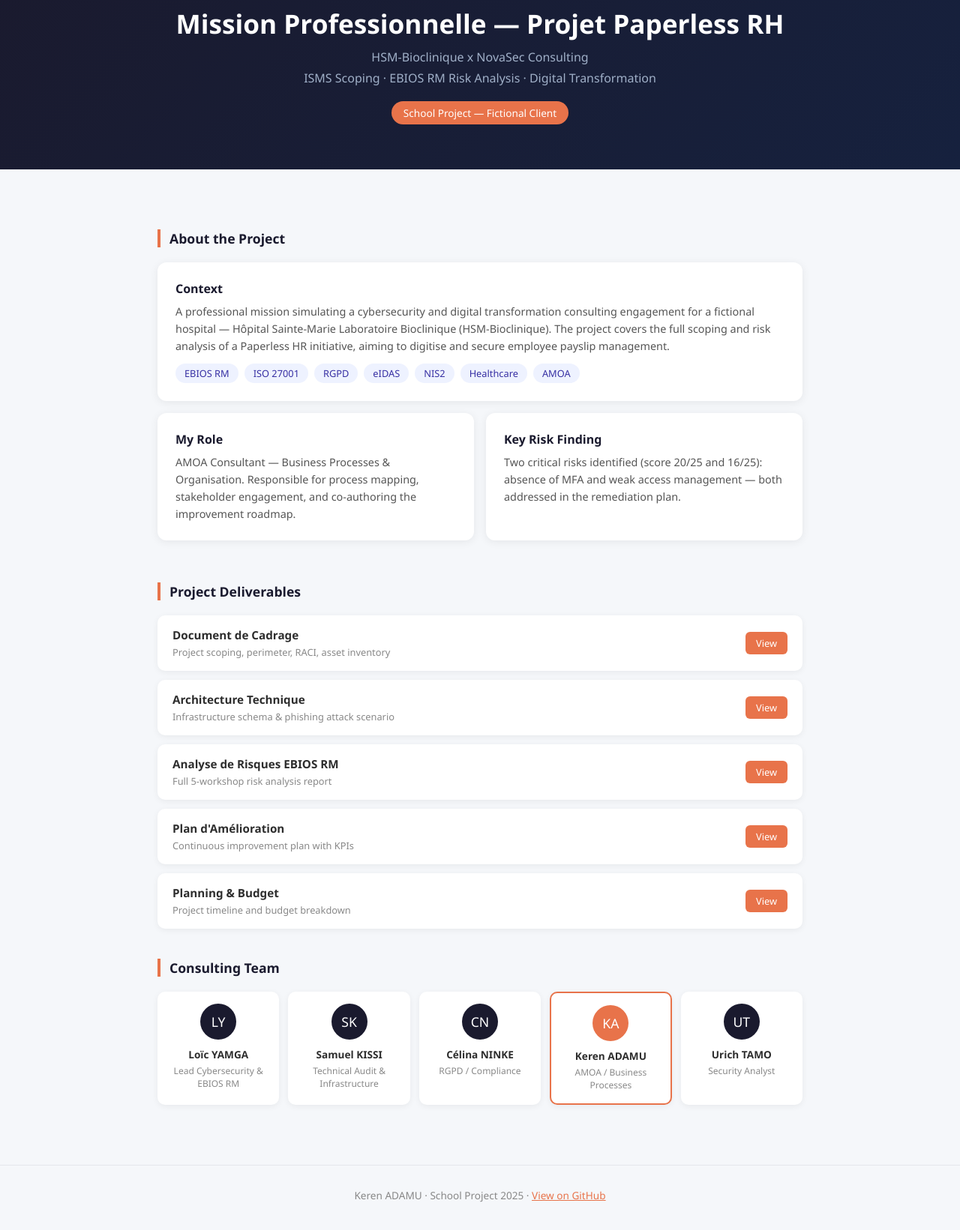
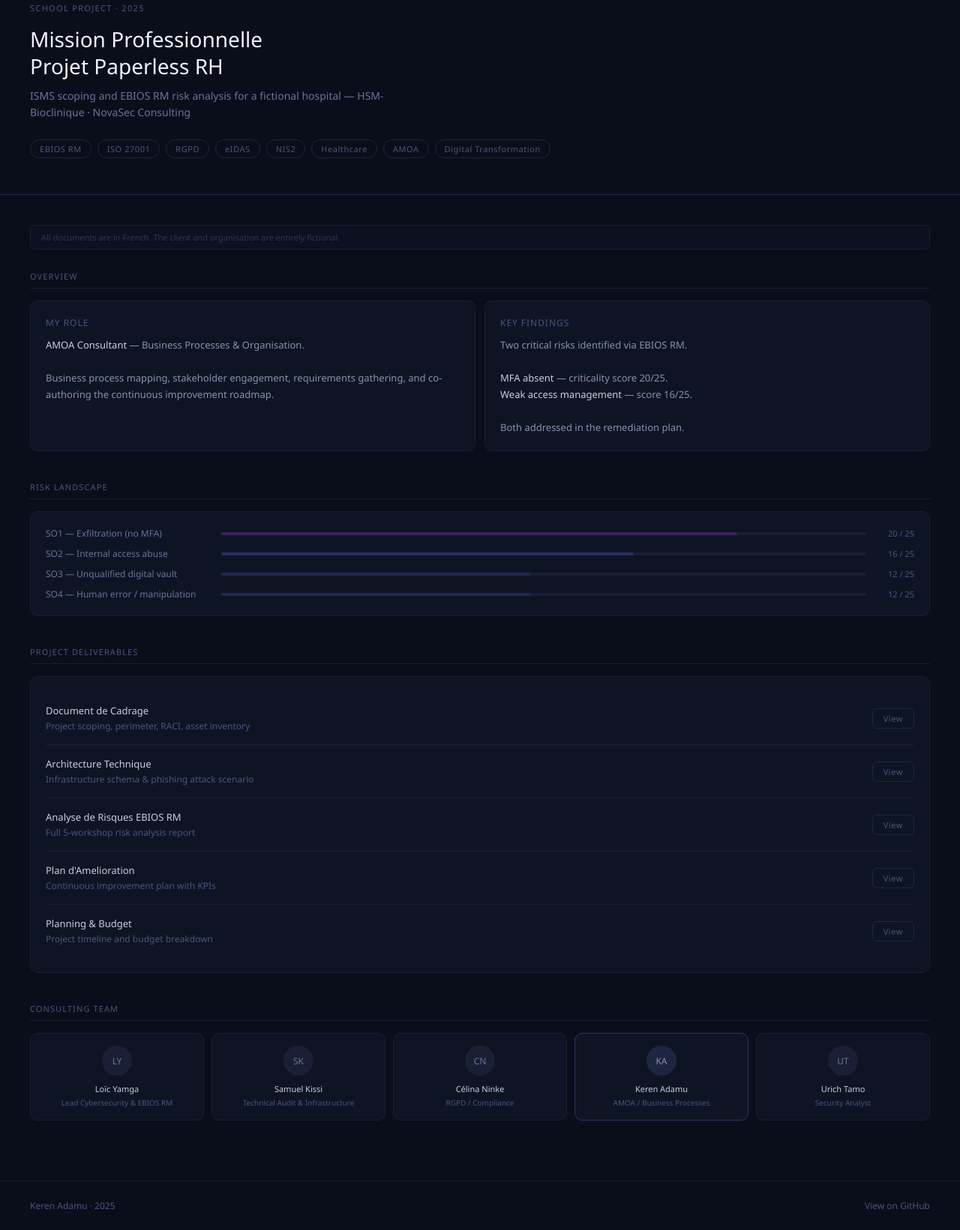
Before and after one commit to kerenadamu2020-del/Mission-Professionnelle-HSM-NovaSec, a plain HTML site: page index.html in a window 1280 px wide. Shown: the part 53-1694 px from the top of the page at 75% size. Drawn offline with Linux system fonts and the light colour scheme.

Commit message:
Update index.html

```diff
--- a/index.html
+++ b/index.html
@@ -3,187 +3,152 @@
 <head>
   <meta charset="UTF-8" />
   <meta name="viewport" content="width=device-width, initial-scale=1.0"/>
-  <title>Mission Professionnelle — Keren ADAMU</title>
+  <title>Mission Professionnelle — Keren Adamu</title>
   <style>
-    * { margin: 0; padding: 0; box-sizing: border-box; }
-    body { font-family: 'Segoe UI', sans-serif; background: #f5f7fa; color: #2d2d2d; }
-    header {
-      background: linear-gradient(135deg, #1a1a2e, #16213e);
-      color: white; text-align: center; padding: 60px 20px;
-    }
-    header h1 { font-size: 2.2rem; margin-bottom: 10px; }
-    header p { font-size: 1rem; color: #a0b0c8; margin-bottom: 6px; }
-    .badge {
-      display: inline-block; background: #e8734a; color: white;
-      padding: 6px 16px; border-radius: 20px; font-size: 0.85rem; margin-top: 14px;
-    }
-    .container { max-width: 900px; margin: 0 auto; padding: 40px 20px; }
-    .section-title {
-      font-size: 1.1rem; font-weight: 600; color: #1a1a2e;
-      border-left: 4px solid #e8734a; padding-left: 12px;
-      margin: 40px 0 20px;
-    }
-    .card {
-      background: white; border-radius: 12px; padding: 24px;
-      box-shadow: 0 2px 12px rgba(0,0,0,0.07); margin-bottom: 16px;
-    }
-    .card h3 { font-size: 1rem; color: #1a1a2e; margin-bottom: 8px; }
-    .card p { font-size: 0.9rem; color: #555; line-height: 1.6; }
-    .tags { display: flex; flex-wrap: wrap; gap: 8px; margin-top: 12px; }
-    .tag {
-      background: #eef2ff; color: #3730a3;
-      padding: 4px 12px; border-radius: 20px; font-size: 0.8rem;
-    }
-    .grid { display: grid; grid-template-columns: 1fr 1fr; gap: 16px; }
-    @media(max-width:600px){ .grid { grid-template-columns: 1fr; } }
-    .doc-link {
-      display: flex; align-items: center; justify-content: space-between;
-      background: white; border-radius: 10px; padding: 16px 20px;
-      box-shadow: 0 2px 8px rgba(0,0,0,0.06); margin-bottom: 12px;
-      text-decoration: none; color: #2d2d2d;
-      transition: transform 0.2s, box-shadow 0.2s;
-    }
-    .doc-link:hover { transform: translateY(-2px); box-shadow: 0 4px 16px rgba(0,0,0,0.1); }
-    .doc-info { flex: 1; }
-    .doc-info h4 { font-size: 0.95rem; margin-bottom: 4px; }
-    .doc-info p { font-size: 0.8rem; color: #888; }
-    .doc-btn {
-      background: #e8734a; color: white; padding: 6px 14px;
-      border-radius: 6px; font-size: 0.8rem;
-    }
-    .team-grid { display: grid; grid-template-columns: repeat(auto-fit, minmax(160px, 1fr)); gap: 12px; }
-    .team-card {
-      background: white; border-radius: 10px; padding: 16px;
-      text-align: center; box-shadow: 0 2px 8px rgba(0,0,0,0.06);
-    }
-    .team-card .avatar {
-      width: 48px; height: 48px; border-radius: 50%;
-      background: #1a1a2e; color: white; font-size: 1.1rem;
-      display: flex; align-items: center; justify-content: center;
-      margin: 0 auto 10px;
-    }
-    .team-card.highlight { border: 2px solid #e8734a; }
-    .team-card h4 { font-size: 0.85rem; font-weight: 600; }
-    .team-card p { font-size: 0.75rem; color: #888; margin-top: 4px; }
-    footer {
-      text-align: center; padding: 30px; color: #888; font-size: 0.85rem;
-      border-top: 1px solid #e5e7eb; margin-top: 40px;
-    }
+    *{margin:0;padding:0;box-sizing:border-box}
+    body{font-family:'Segoe UI',sans-serif;background:#0a0e1a;color:#e8eaf0}
+    .hero{background:#0a0e1a;border-bottom:0.5px solid #1e2540;padding:56px 40px 48px}
+    .hero-label{font-size:11px;letter-spacing:0.12em;color:#4a5580;text-transform:uppercase;margin-bottom:16px}
+    .hero-title{font-size:28px;font-weight:500;color:#f0f2ff;line-height:1.3;margin-bottom:10px}
+    .hero-sub{font-size:14px;color:#6b7299;line-height:1.6;max-width:520px}
+    .hero-tags{display:flex;flex-wrap:wrap;gap:8px;margin-top:24px}
+    .htag{font-size:11px;color:#4a5580;border:0.5px solid #1e2540;padding:4px 12px;border-radius:20px;letter-spacing:0.05em}
+    .main{padding:40px}
+    .block-label{font-size:11px;letter-spacing:0.1em;color:#4a5580;text-transform:uppercase;margin-bottom:16px;padding-bottom:8px;border-bottom:0.5px solid #1a1f35}
+    .two-col{display:grid;grid-template-columns:1fr 1fr;gap:12px;margin-bottom:40px}
+    .card{background:#0f1425;border:0.5px solid #1a1f35;border-radius:10px;padding:20px}
+    .card-title{font-size:12px;color:#4a5580;text-transform:uppercase;letter-spacing:0.08em;margin-bottom:10px}
+    .card-body{font-size:13px;color:#8890b0;line-height:1.7}
+    .card-body strong{color:#c8ccdf;font-weight:500}
+    .doc-row{display:flex;align-items:center;justify-content:space-between;padding:16px 0;border-bottom:0.5px solid #1a1f35}
+    .doc-row:last-child{border-bottom:none}
+    .doc-name{font-size:13px;color:#c8ccdf;font-weight:500;margin-bottom:3px}
+    .doc-desc{font-size:12px;color:#4a5580}
+    .doc-btn{font-size:11px;color:#4a5580;border:0.5px solid #1e2540;padding:5px 14px;border-radius:6px;text-decoration:none;letter-spacing:0.05em}
+    .doc-btn:hover{color:#8890b0;border-color:#2e3560}
+    .team-grid{display:grid;grid-template-columns:repeat(5,1fr);gap:10px;margin-bottom:40px}
+    @media(max-width:600px){.team-grid{grid-template-columns:repeat(2,1fr)}.two-col{grid-template-columns:1fr}}
+    .tm{background:#0f1425;border:0.5px solid #1a1f35;border-radius:10px;padding:16px 12px;text-align:center}
+    .tm.me{border-color:#2e3560}
+    .av{width:40px;height:40px;border-radius:50%;background:#1a1f35;display:flex;align-items:center;justify-content:center;font-size:12px;font-weight:500;color:#6b7299;margin:0 auto 10px}
+    .av.me{background:#1e2540;color:#8890b0}
+    .tm-name{font-size:11px;color:#c8ccdf;font-weight:500;margin-bottom:4px}
+    .tm-role{font-size:10px;color:#4a5580;line-height:1.4}
+    .risk-row{display:flex;align-items:center;gap:14px;margin-bottom:10px}
+    .risk-label{font-size:12px;color:#6b7299;width:220px;flex-shrink:0}
+    .risk-bar{flex:1;height:4px;background:#1a1f35;border-radius:2px;overflow:hidden}
+    .risk-fill{height:100%;border-radius:2px}
+    .risk-score{font-size:11px;color:#4a5580;width:50px;text-align:right}
+    .footer{padding:24px 40px;border-top:0.5px solid #1a1f35;font-size:12px;color:#4a5580;display:flex;justify-content:space-between;align-items:center}
+    .footer a{color:#4a5580;text-decoration:none}
+    .note{font-size:11px;color:#2e3560;background:#0d1020;border:0.5px solid #1a1f35;border-radius:6px;padding:8px 14px;margin-bottom:28px}
   </style>
 </head>
 <body>
 
-<header>
-  <h1>Mission Professionnelle — Projet Paperless RH</h1>
-  <p>HSM-Bioclinique x NovaSec Consulting</p>
-  <p>ISMS Scoping · EBIOS RM Risk Analysis · Digital Transformation</p>
-  <span class="badge">School Project — Fictional Client</span>
-</header>
+<div class="hero">
+  <div class="hero-label">School Project · 2025</div>
+  <div class="hero-title">Mission Professionnelle<br>Projet Paperless RH</div>
+  <div class="hero-sub">ISMS scoping and EBIOS RM risk analysis for a fictional hospital — HSM-Bioclinique · NovaSec Consulting</div>
+  <div class="hero-tags">
+    <span class="htag">EBIOS RM</span>
+    <span class="htag">ISO 27001</span>
+    <span class="htag">RGPD</span>
+    <span class="htag">eIDAS</span>
+    <span class="htag">NIS2</span>
+    <span class="htag">Healthcare</span>
+    <span class="htag">AMOA</span>
+    <span class="htag">Digital Transformation</span>
+  </div>
+</div>
 
-<div class="container">
+<div class="main">
 
-  <div class="section-title">About the Project</div>
-  <div class="card">
-    <h3>Context</h3>
-    <p>A professional mission simulating a cybersecurity and digital transformation consulting engagement for a fictional hospital — Hôpital Sainte-Marie Laboratoire Bioclinique (HSM-Bioclinique). The project covers the full scoping and risk analysis of a Paperless HR initiative, aiming to digitise and secure employee payslip management.</p>
-    <div class="tags">
-      <span class="tag">EBIOS RM</span>
-      <span class="tag">ISO 27001</span>
-      <span class="tag">RGPD</span>
-      <span class="tag">eIDAS</span>
-      <span class="tag">NIS2</span>
-      <span class="tag">Healthcare</span>
-      <span class="tag">AMOA</span>
+  <div class="note">All documents are in French. The client and organisation are entirely fictional.</div>
+
+  <div class="block-label" style="margin-bottom:16px">Overview</div>
+  <div class="two-col">
+    <div class="card">
+      <div class="card-title">My role</div>
+      <div class="card-body">
+        <strong>AMOA Consultant</strong> — Business Processes & Organisation.<br><br>
+        Business process mapping, stakeholder engagement, requirements gathering, and co-authoring the continuous improvement roadmap.
+      </div>
+    </div>
+    <div class="card">
+      <div class="card-title">Key findings</div>
+      <div class="card-body">
+        Two critical risks identified via EBIOS RM.<br><br>
+        <strong>MFA absent</strong> — criticality score 20/25.<br>
+        <strong>Weak access management</strong> — score 16/25.<br><br>
+        Both addressed in the remediation plan.
+      </div>
     </div>
   </div>
 
-  <div class="grid">
-    <div class="card">
-      <h3>My Role</h3>
-      <p>AMOA Consultant — Business Processes & Organisation. Responsible for process mapping, stakeholder engagement, and co-authoring the improvement roadmap.</p>
+  <div class="block-label">Risk landscape</div>
+  <div class="card" style="margin-bottom:40px">
+    <div class="risk-row">
+      <span class="risk-label">SO1 — Exfiltration (no MFA)</span>
+      <div class="risk-bar"><div class="risk-fill" style="width:80%;background:#3a2060"></div></div>
+      <span class="risk-score">20 / 25</span>
     </div>
-    <div class="card">
-      <h3>Key Risk Finding</h3>
-      <p>Two critical risks identified (score 20/25 and 16/25): absence of MFA and weak access management — both addressed in the remediation plan.</p>
+    <div class="risk-row">
+      <span class="risk-label">SO2 — Internal access abuse</span>
+      <div class="risk-bar"><div class="risk-fill" style="width:64%;background:#2a3060"></div></div>
+      <span class="risk-score">16 / 25</span>
+    </div>
+    <div class="risk-row">
+      <span class="risk-label">SO3 — Unqualified digital vault</span>
+      <div class="risk-bar"><div class="risk-fill" style="width:48%;background:#1e2a50"></div></div>
+      <span class="risk-score">12 / 25</span>
+    </div>
+    <div class="risk-row" style="margin-bottom:0">
+      <span class="risk-label">SO4 — Human error / manipulation</span>
+      <div class="risk-bar"><div class="risk-fill" style="width:48%;background:#1e2a50"></div></div>
+      <span class="risk-score">12 / 25</span>
     </div>
   </div>
 
-  <div class="section-title">Project Deliverables</div>
+  <div class="block-label">Project deliverables</div>
+  <div class="card" style="margin-bottom:40px">
+    <div class="doc-row">
+      <div><div class="doc-name">Document de Cadrage</div><div class="doc-desc">Project scoping, perimeter, RACI, asset inventory</div></div>
+      <a class="doc-btn" href="Document_de_cadrage_H%C3%B4pitalSainteMarie_1.pdf" target="_blank">View</a>
+    </div>
+    <div class="doc-row">
+      <div><div class="doc-name">Architecture Technique</div><div class="doc-desc">Infrastructure schema & phishing attack scenario</div></div>
+      <a class="doc-btn" href="DocArchitectureTechniqueHSM_1.pdf" target="_blank">View</a>
+    </div>
+    <div class="doc-row">
+      <div><div class="doc-name">Analyse de Risques EBIOS RM</div><div class="doc-desc">Full 5-workshop risk analysis report</div></div>
+      <a class="doc-btn" href="RapportAnalysedeRisqueEBIOSRM_HSM_1.pdf" target="_blank">View</a>
+    </div>
+    <div class="doc-row">
+      <div><div class="doc-name">Plan d'Amelioration</div><div class="doc-desc">Continuous improvement plan with KPIs</div></div>
+      <a class="doc-btn" href="Plan_damélioration_HSM_1.pdf" target="_blank">View</a>
+    </div>
+    <div class="doc-row">
+      <div><div class="doc-name">Planning & Budget</div><div class="doc-desc">Project timeline and budget breakdown</div></div>
+      <a class="doc-btn" href="PlanningBudgetHSM_1.xlsx" target="_blank">View</a>
+    </div>
+  </div>
 
-  <a class="doc-link" href="Document_de_cadrage_H%C3%B4pitalSainteMarie_1.pdf" target="_blank">
-    <div class="doc-info">
-      <h4>Document de Cadrage</h4>
-      <p>Project scoping, perimeter, RACI, asset inventory</p>
-    </div>
-    <span class="doc-btn">View</span>
-  </a>
-
-  <a class="doc-link" href="DocArchitectureTechniqueHSM_1.pdf" target="_blank">
-    <div class="doc-info">
-      <h4>Architecture Technique</h4>
-      <p>Infrastructure schema & phishing attack scenario</p>
-    </div>
-    <span class="doc-btn">View</span>
-  </a>
-
-  <a class="doc-link" href="RapportAnalysedeRisqueEBIOSRM_HSM_1.pdf" target="_blank">
-    <div class="doc-info">
-      <h4>Analyse de Risques EBIOS RM</h4>
-      <p>Full 5-workshop risk analysis report</p>
-    </div>
-    <span class="doc-btn">View</span>
-  </a>
-
-  <a class="doc-link" href="Plan_damélioration_HSM_1.pdf" target="_blank">
-    <div class="doc-info">
-      <h4>Plan d'Amélioration</h4>
-      <p>Continuous improvement plan with KPIs</p>
-    </div>
-    <span class="doc-btn">View</span>
-  </a>
-
-  <a class="doc-link" href="PlanningBudgetHSM_1.xlsx" target="_blank">
-    <div class="doc-info">
-      <h4>Planning & Budget</h4>
-      <p>Project timeline and budget breakdown</p>
-    </div>
-    <span class="doc-btn">View</span>
-  </a>
-
-  <div class="section-title">Consulting Team</div>
+  <div class="block-label">Consulting team</div>
   <div class="team-grid">
-    <div class="team-card">
-      <div class="avatar">LY</div>
-      <h4>Loïc YAMGA</h4>
-      <p>Lead Cybersecurity & EBIOS RM</p>
-    </div>
-    <div class="team-card">
-      <div class="avatar">SK</div>
-      <h4>Samuel KISSI</h4>
-      <p>Technical Audit & Infrastructure</p>
-    </div>
-    <div class="team-card">
-      <div class="avatar">CN</div>
-      <h4>Célina NINKE</h4>
-      <p>RGPD / Compliance</p>
-    </div>
-    <div class="team-card highlight">
-      <div class="avatar" style="background:#e8734a">KA</div>
-      <h4>Keren ADAMU</h4>
-      <p>AMOA / Business Processes</p>
-    </div>
-    <div class="team-card">
-      <div class="avatar">UT</div>
-      <h4>Urich TAMO</h4>
-      <p>Security Analyst</p>
-    </div>
+    <div class="tm"><div class="av">LY</div><div class="tm-name">Loïc Yamga</div><div class="tm-role">Lead Cybersecurity & EBIOS RM</div></div>
+    <div class="tm"><div class="av">SK</div><div class="tm-name">Samuel Kissi</div><div class="tm-role">Technical Audit & Infrastructure</div></div>
+    <div class="tm"><div class="av">CN</div><div class="tm-name">Célina Ninke</div><div class="tm-role">RGPD / Compliance</div></div>
+    <div class="tm me"><div class="av me">KA</div><div class="tm-name">Keren Adamu</div><div class="tm-role">AMOA / Business Processes</div></div>
+    <div class="tm"><div class="av">UT</div><div class="tm-name">Urich Tamo</div><div class="tm-role">Security Analyst</div></div>
   </div>
 
 </div>
 
-<footer>
-  <p>Keren ADAMU · School Project 2025 · <a href="https://github.com/kerenadamu2020-del/Mission-Professionnelle-HSM-NovaSec" style="color:#e8734a">View on GitHub</a></p>
-</footer>
+<div class="footer">
+  <span>Keren Adamu · 2025</span>
+  <a href="https://github.com/kerenadamu2020-del/Mission-Professionnelle-HSM-NovaSec" target="_blank">View on GitHub</a>
+</div>
 
 </body>
 </html>
```
